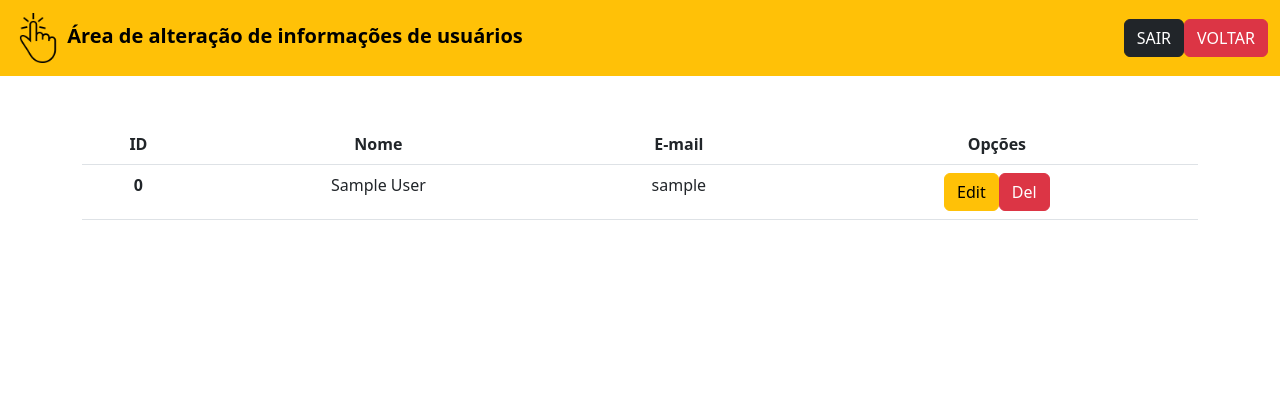
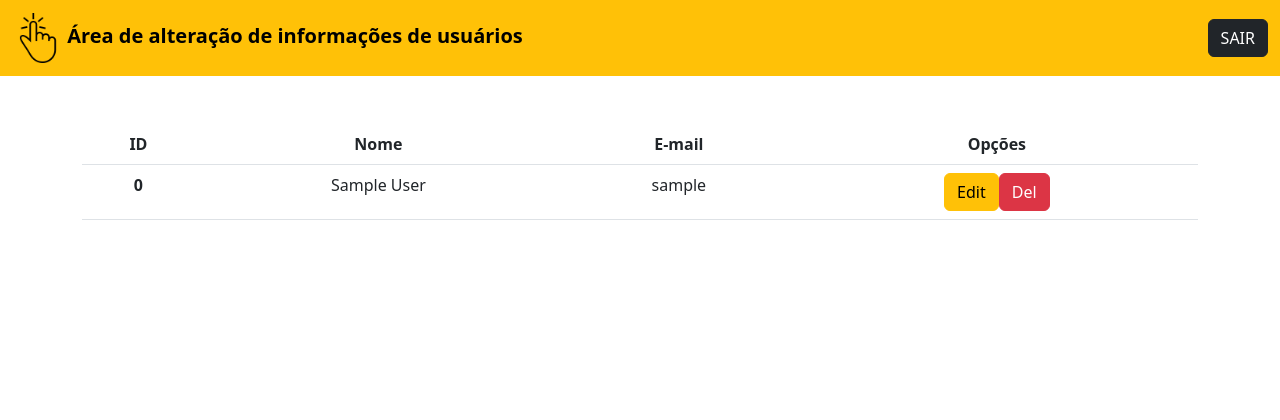
Before and after one commit to diddytnk/Vendacil, a PHP site: page /BPRO2/Web/listar.php in a window 1280 px wide. Shown: the top 420 px of the page. Run offline with PHP 8.4, Linux system fonts and the light colour scheme; the visitor is signed in with stand-in values (Sample User, id 1).

Commit message:
listar.php

```diff
--- a/Vendacil/Sistema/Web/listar.php
+++ b/Vendacil/Sistema/Web/listar.php
@@ -12,10 +12,6 @@ $sql = $pdo->prepare("SELECT id, nome, email FROM `usuarios`");
 $sql->execute(array());
 $info = $sql->fetchAll(PDO::FETCH_ASSOC);
 
-/* echo "<pre>";
-print_r($info);
-echo "</pre>";
- */
 
 ?>
 
@@ -42,7 +38,6 @@ echo "</pre>";
 
 <div class="d-flex">
 <a class="btn btn-dark" href="../Web 2/logout.php">SAIR</a>
-            <a class="btn btn-danger" href="../Web 3/principal.php">VOLTAR</a>
         </div>
     </div>
 </nav>
```
